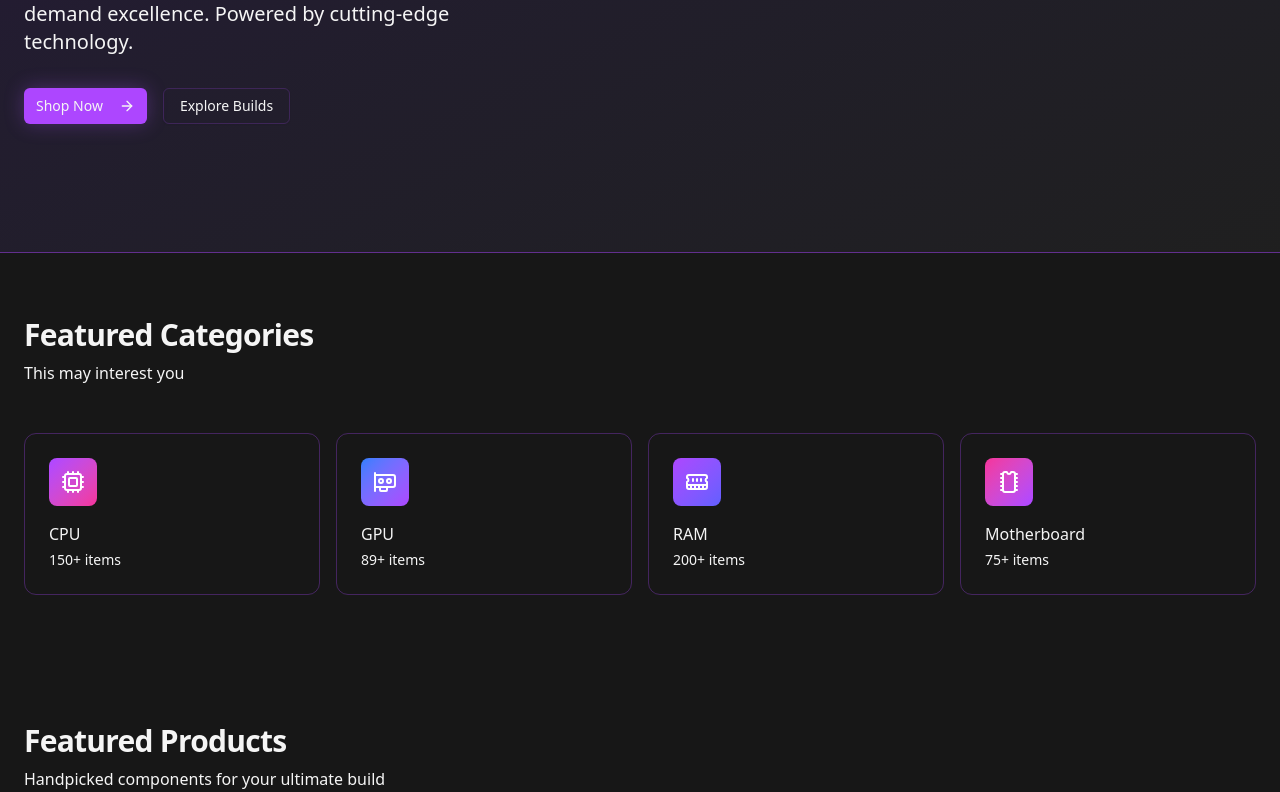
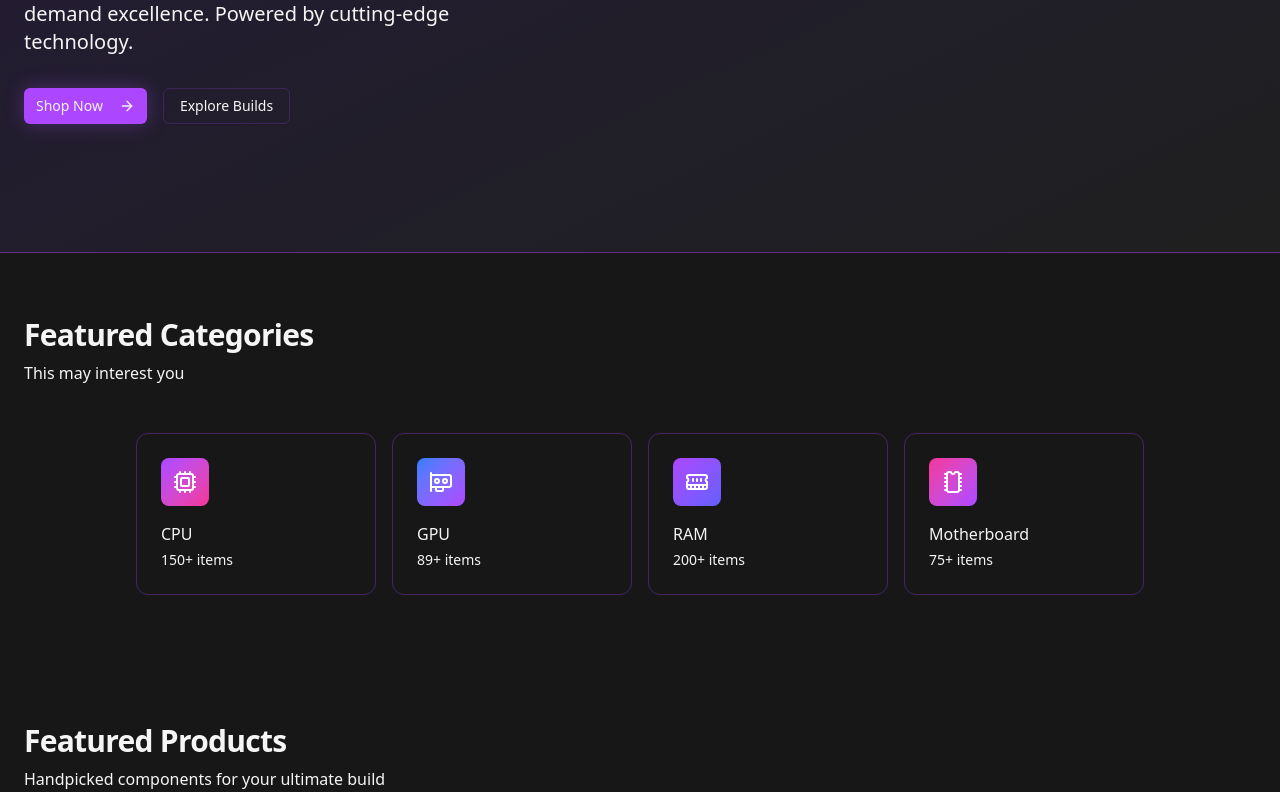
Before and after one commit to Sp3EdQQ/KlikKlak, a React (Vite) app in the folder frontend/: page / in a window 1280 px wide. Shown: the part 437-1229 px from the top of the page. Built offline with nearby package versions, Linux system fonts and the light colour scheme.

Commit message:
refactor: categories changed grid to flex

```diff
--- a/frontend/src/App.tsx
+++ b/frontend/src/App.tsx
@@ -139,9 +139,9 @@ function App() {
             <h2 className="text-3xl font-bold tracking-tight mb-2">Featured Categories</h2>
             <p className="text-muted-foreground">This may interest you</p>
           </div>
-          <div className="grid grid-cols-2 md:grid-cols-4 gap-4">
+          <div className="flex flex-wrap gap-4 justify-center">
             {categories.map((category, index) => (
-              <div key={index} className="group cursor-pointer">
+              <div key={index} className="group cursor-pointer w-60">
                 <div className="hover:bg-primary/5 border border-primary/30 rounded-xl p-6 hover:border-primary/30 transition-all duration-300 hover:shadow-[0_0_15px_rgba(168,85,247,0.1)]">
                   <div className={`inline-flex p-3 rounded-lg bg-gradient-to-br ${category.color} mb-4`}>
                     <category.icon className="h-6 w-6 text-white" />
```
